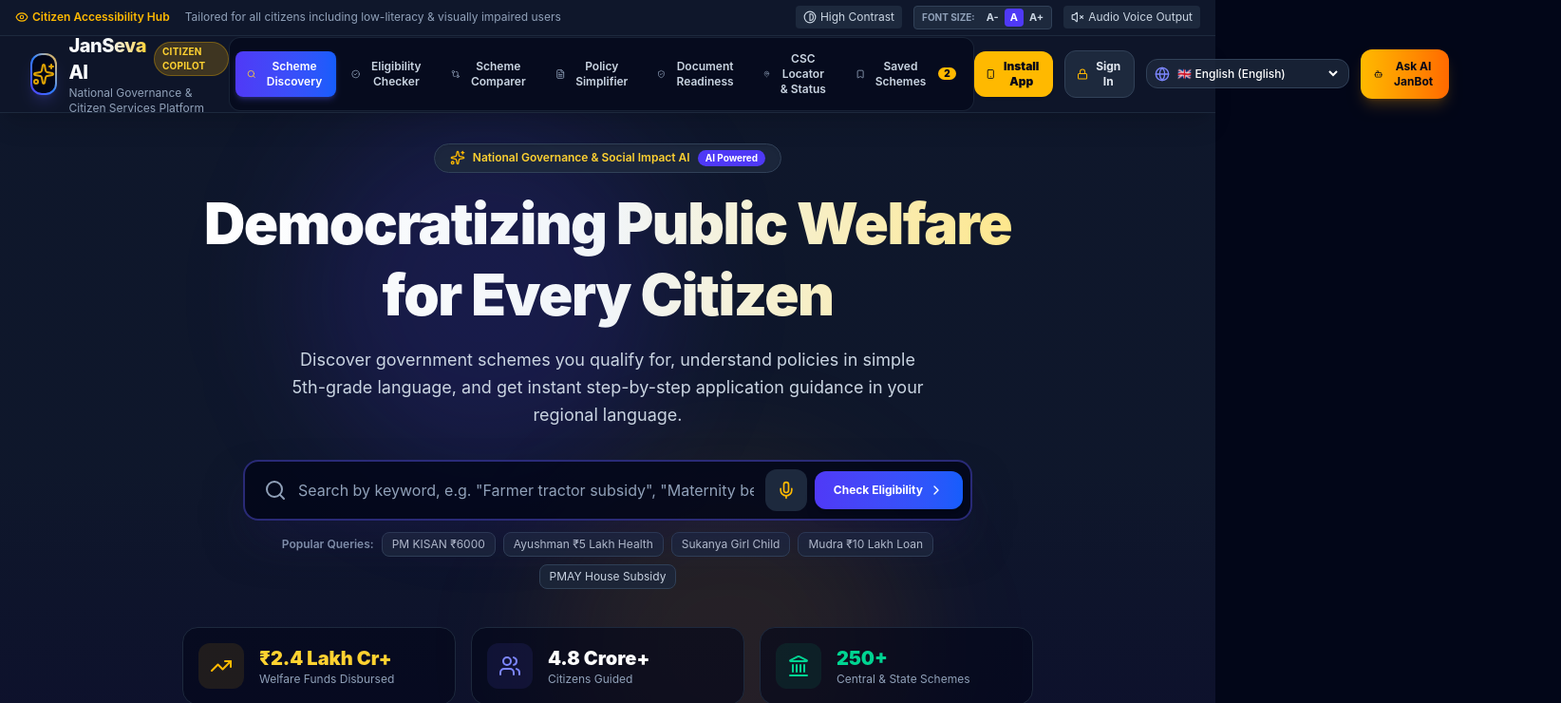
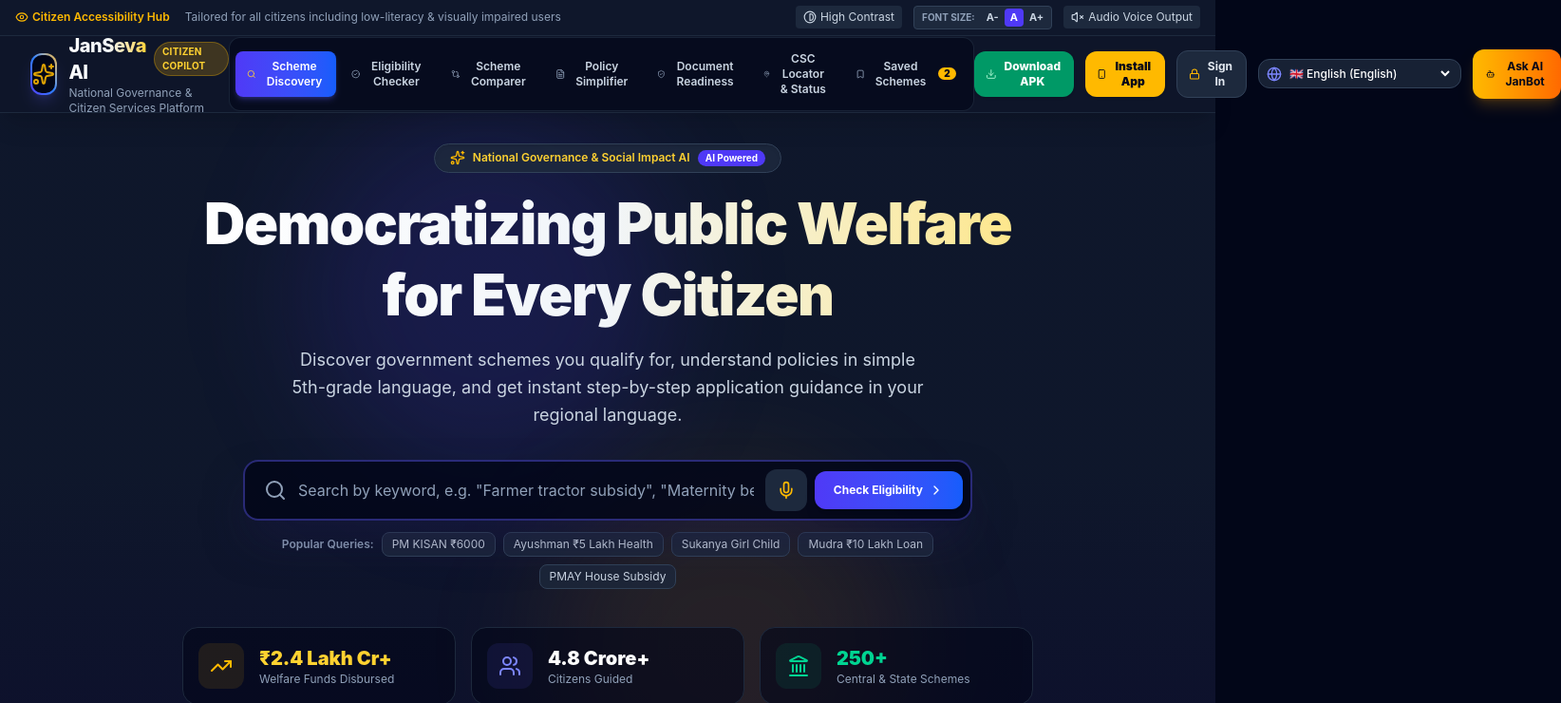
Before and after one commit to Lakshman2405/govassist-ai, a React (Vite) app: page / in a window 1280 px wide. Shown: the top 740 px of the page at 95% size, 1644 px wide, since content can reach past the window. Built offline with nearby package versions, Linux system fonts and the light colour scheme.

Commit message:
feat: add direct Download APK button for public mobile users

```diff
--- /dev/null
+++ b/capacitor.config.ts
@@ -0,0 +1,9 @@
+import type { CapacitorConfig } from '@capacitor/cli';
+
+const config: CapacitorConfig = {
+  appId: 'com.janseva.app',
+  appName: 'JanSeva AI',
+  webDir: 'dist'
+};
+
+export default config;
--- a/package.json
+++ b/package.json
@@ -13,6 +13,9 @@
     "preview": "vite preview"
   },
   "dependencies": {
+    "@capacitor/android": "^8.5.0",
+    "@capacitor/cli": "^8.5.0",
+    "@capacitor/core": "^8.5.0",
     "canvas-confetti": "^1.9.4",
     "clsx": "^2.1.1",
     "framer-motion": "^13.0.0",
--- a/src/components/Navbar.tsx
+++ b/src/components/Navbar.tsx
@@ -14,6 +14,7 @@
   GitCompare,
   ShieldCheck,
   Smartphone,
+  Download,
   Lock,
   Menu,
   X
@@ -49,6 +50,11 @@
     } else {
       alert('To install JanSeva AI on mobile:\n\n1. Tap the 3 dots (⋮) in the top-right corner of Chrome.\n2. Select "Add to Home screen" or "Install app".');
     }
+  };
+
+  const handleDownloadApk = () => {
+    const apkUrl = '/JanSevaAI.apk';
+    window.open(apkUrl, '_blank');
   };
 
   const navItems = [
@@ -118,14 +124,24 @@
             })}
           </nav>
 
-          {/* Right Actions: Install App, Language, Auth & Chatbot */}
+          {/* Right Actions: APK Download, Install App, Language, Auth & Chatbot */}
           <div className="flex items-center gap-2 sm:gap-3">
 
-            {/* Direct Install App Button */}
+            {/* Download APK Button */}
+            <button
+              onClick={handleDownloadApk}
+              className="bg-emerald-600 hover:bg-emerald-500 text-white font-extrabold text-xs px-3 py-2 rounded-xl shadow flex items-center gap-1.5 hover:scale-105 active:scale-95 transition-all"
+              title="Download Native Android APK"
+            >
+              <Download className="w-4 h-4 text-emerald-200" />
+              <span className="hidden sm:inline">Download APK</span>
+            </button>
+
+            {/* Install App Button */}
             <button
               onClick={handleInstallPwa}
               className="bg-amber-400 hover:bg-amber-300 text-slate-950 font-black text-xs px-3 py-2 rounded-xl shadow flex items-center gap-1.5 hover:scale-105 active:scale-95 transition-all"
-              title="Install Mobile App"
+              title="Install Mobile Web App"
             >
               <Smartphone className="w-4 h-4" />
               <span className="hidden sm:inline">Install App</span>
@@ -212,13 +228,23 @@
             );
           })}
 
-          <button
-            onClick={handleInstallPwa}
-            className="w-full bg-amber-400 text-slate-950 font-extrabold text-sm py-3 rounded-xl shadow flex items-center justify-center gap-2 mt-4"
-          >
-            <Smartphone className="w-5 h-5" />
-            <span>Install JanSeva AI App</span>
-          </button>
+          <div className="grid grid-cols-2 gap-2 pt-2">
+            <button
+              onClick={handleDownloadApk}
+              className="w-full bg-emerald-600 hover:bg-emerald-500 text-white font-extrabold text-xs py-3 rounded-xl shadow flex items-center justify-center gap-1.5"
+            >
+              <Download className="w-4 h-4" />
+              <span>Download APK</span>
+            </button>
+
+            <button
+              onClick={handleInstallPwa}
+              className="w-full bg-amber-400 text-slate-950 font-extrabold text-xs py-3 rounded-xl shadow flex items-center justify-center gap-1.5"
+            >
+              <Smartphone className="w-4 h-4" />
+              <span>Install App</span>
+            </button>
+          </div>
         </div>
       )}
     </header>
```
Also changed, not shown: 54 other files (tests, documents, lock files or other folders).
